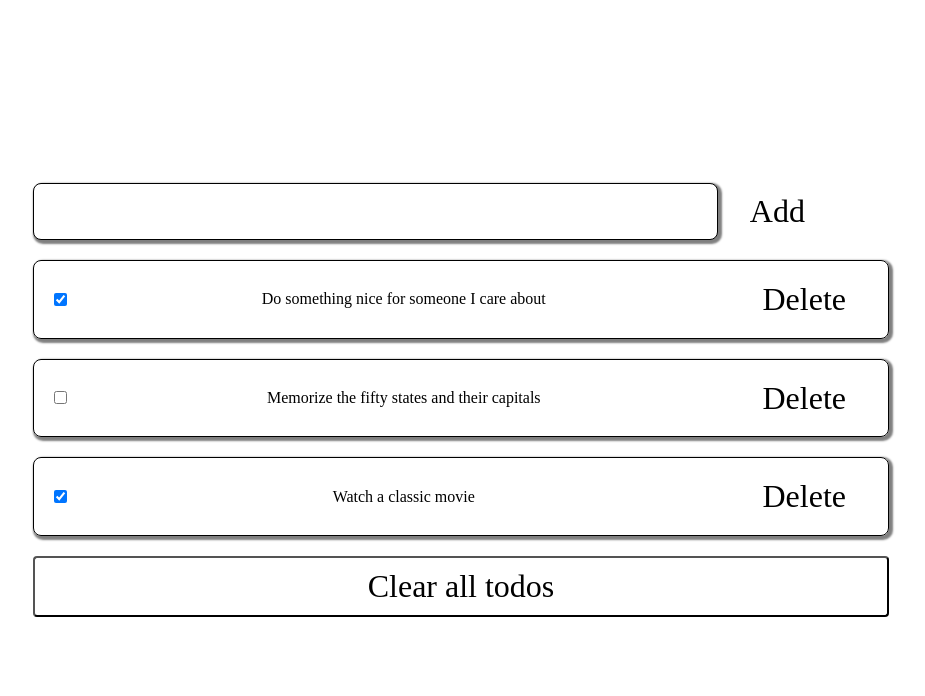
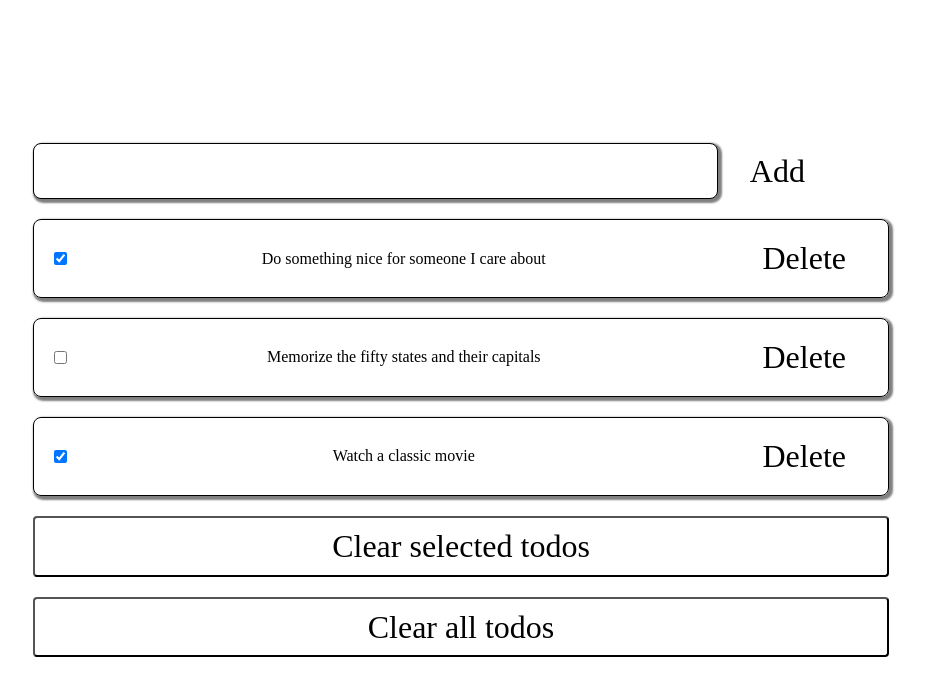
Before and after one commit to irapanch/React-Example, a React (Create React App) app: page / in a window 1280 px wide. Shown: the top 696 px of the page, without its empty margins (179-1104 px from the left). Built offline with nearby package versions, Linux system fonts and the light colour scheme.

Commit message:
delete selected

```diff
--- a/src/components/TodoList/TodoList.jsx
+++ b/src/components/TodoList/TodoList.jsx
@@ -43,6 +43,11 @@ export class TodoList extends React.Component {
   handleClearTodo = () => {
     this.setState({ todos: [] });
   };
+  handleClearComplitedTodos = () => {
+    this.setState((prev) => ({
+      todos: prev.todos.filter((item) => !item.completed),
+    }));
+  };
   render() {
     const { todos, currentText } = this.state;
     return (
@@ -72,6 +77,9 @@ export class TodoList extends React.Component {
               </StyledButton>
             </StyledTodo>
           ))}
+          <StyledButton $border={4} onClick={this.handleClearComplitedTodos}>
+            Clear selected todos
+          </StyledButton>
           <StyledButton $border={4} onClick={this.handleClearTodo}>
             Clear all todos
           </StyledButton>
```
